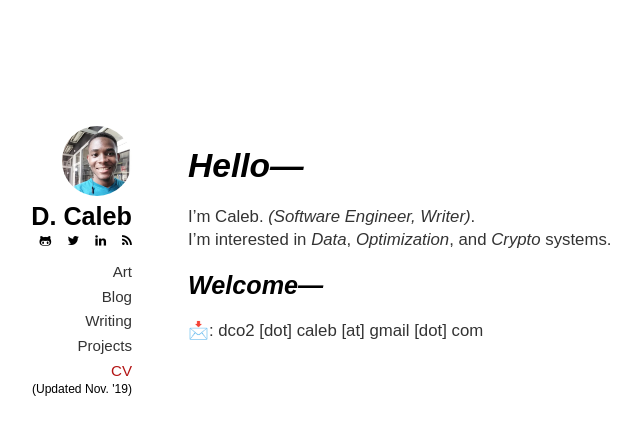
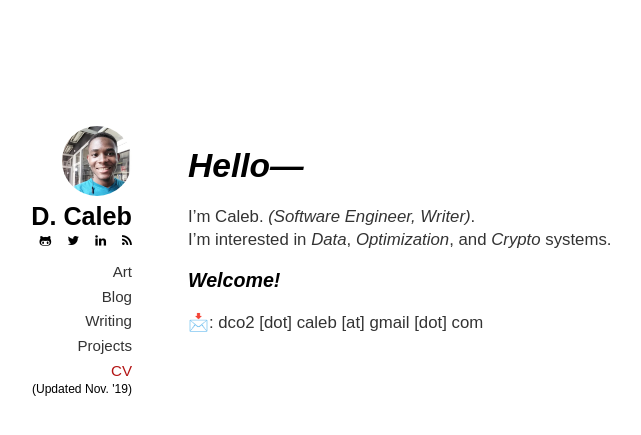
Before and after one commit to dCO2/blog-gh-pages, a Jekyll site: the page built from index.md, in a window 1280 px wide. Shown: the top 435 px of the page, without its empty margins (188-829 px from the left). Built offline with Jekyll 4.4.1, drawn with Linux system fonts in a browser that asks for light colours; some web fonts are replaced.

```diff
--- a/index.md
+++ b/index.md
@@ -11,6 +11,6 @@ title: Home
 I'm Caleb. _(Software Engineer, Writer)_.
 I’m interested in _Data_, _Optimization_, and _Crypto_ systems.
 
-## _Welcome—_
+### _Welcome!_
 
 📩: dco2 [dot] caleb [at] gmail [dot] com
```
